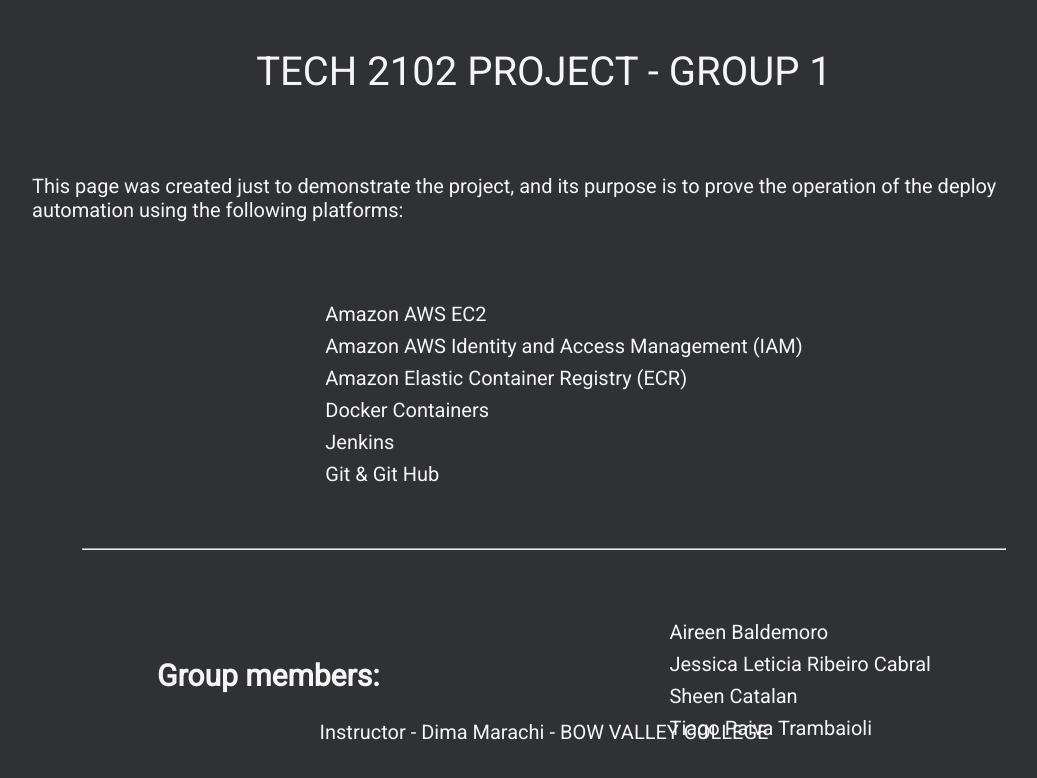
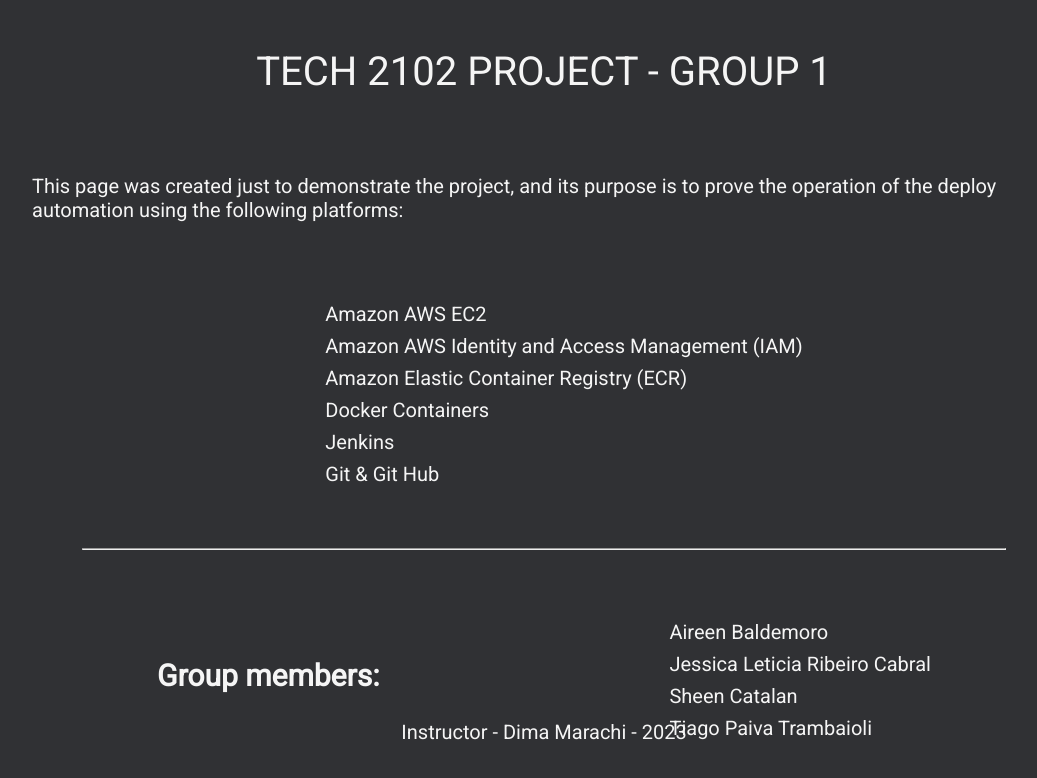
Before and after one commit to tiagotrambaioli/example-webapp-group1, a plain HTML site: page index.html in a window 1280 px wide. Shown: the whole page, without its empty margins (96-1133 px from the left). Drawn offline with Linux system fonts and the light colour scheme.

Commit message:
Jenkins test

```diff
--- a/index.html
+++ b/index.html
@@ -37,7 +37,7 @@
 
   </main>
 
-  <footer>Instructor - Dima Marachi - BOW VALLEY COLLEGE</footer>
+  <footer>Instructor - Dima Marachi - 2023</footer>
 
 
 </body>
```
